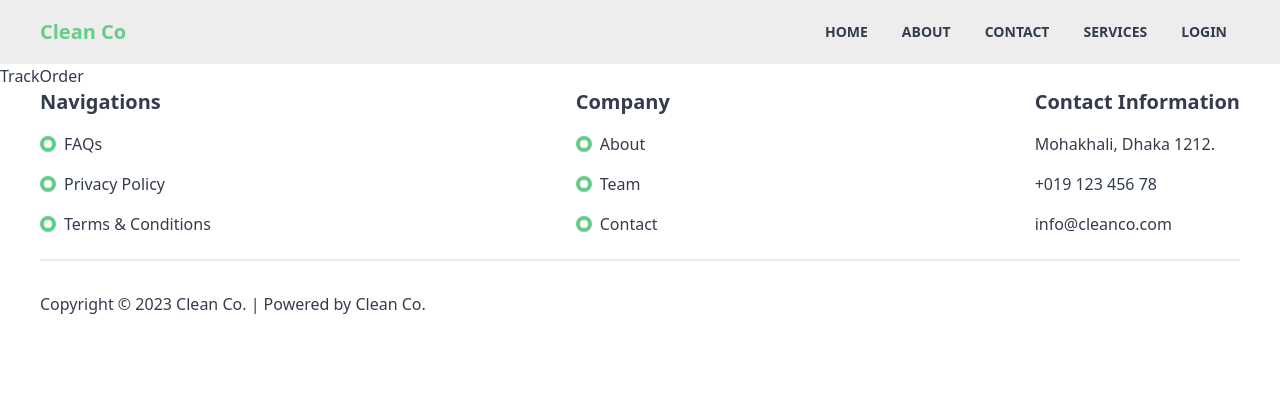
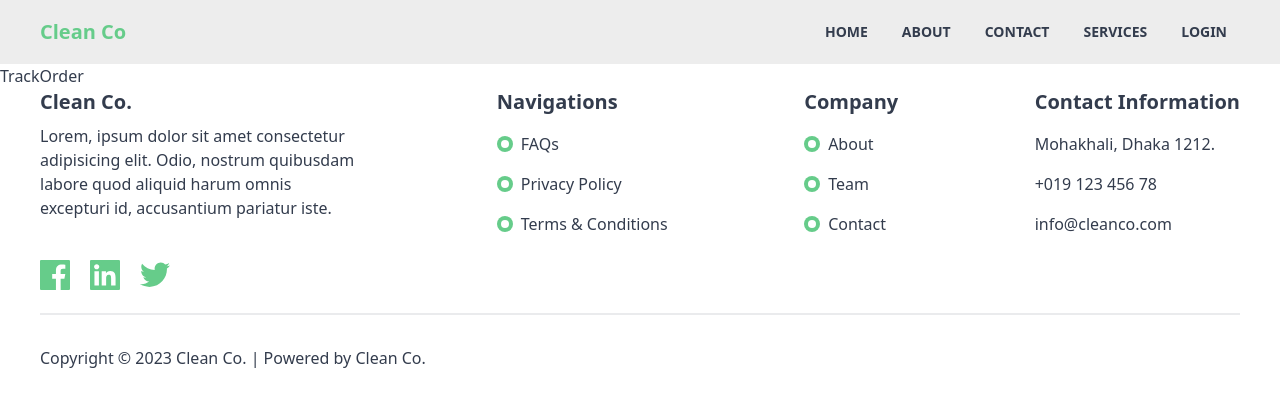
Before and after one commit to MahmudulMahi/Clean-co-client, a React (Vite) app: page /user/orders in a window 1280 px wide. Shown: the top 406 px of the page. Built offline with nearby package versions, Linux system fonts and the light colour scheme; no server answers.

Commit message:
add footer part

```diff
--- a/src/components/layout/Footer.jsx
+++ b/src/components/layout/Footer.jsx
@@ -4,7 +4,19 @@ const Footer = () => {
   return (
     <Container>
       <div className="flex justify-between gap-10">
-
+        <div>
+          <h1 className="text-xl font-semibold mb-2">Clean Co.</h1>
+          <p className="max-w-[35ch] font-medium">
+            Lorem, ipsum dolor sit amet consectetur adipisicing elit. Odio,
+            nostrum quibusdam labore quod aliquid harum omnis excepturi id,
+            accusantium pariatur iste.
+          </p>
+          <div className="flex gap-5 text-3xl text-primary mt-10">
+            <GrFacebook className="cursor-pointer" />
+            <GrLinkedin className="cursor-pointer" />
+            <GrTwitter className="cursor-pointer" />
+          </div>
+        </div>
         <div className="space-y-4">
           <h1 className="text-xl font-bold mb-2">Navigations</h1>
           <div className="flex items-center gap-2">
```
